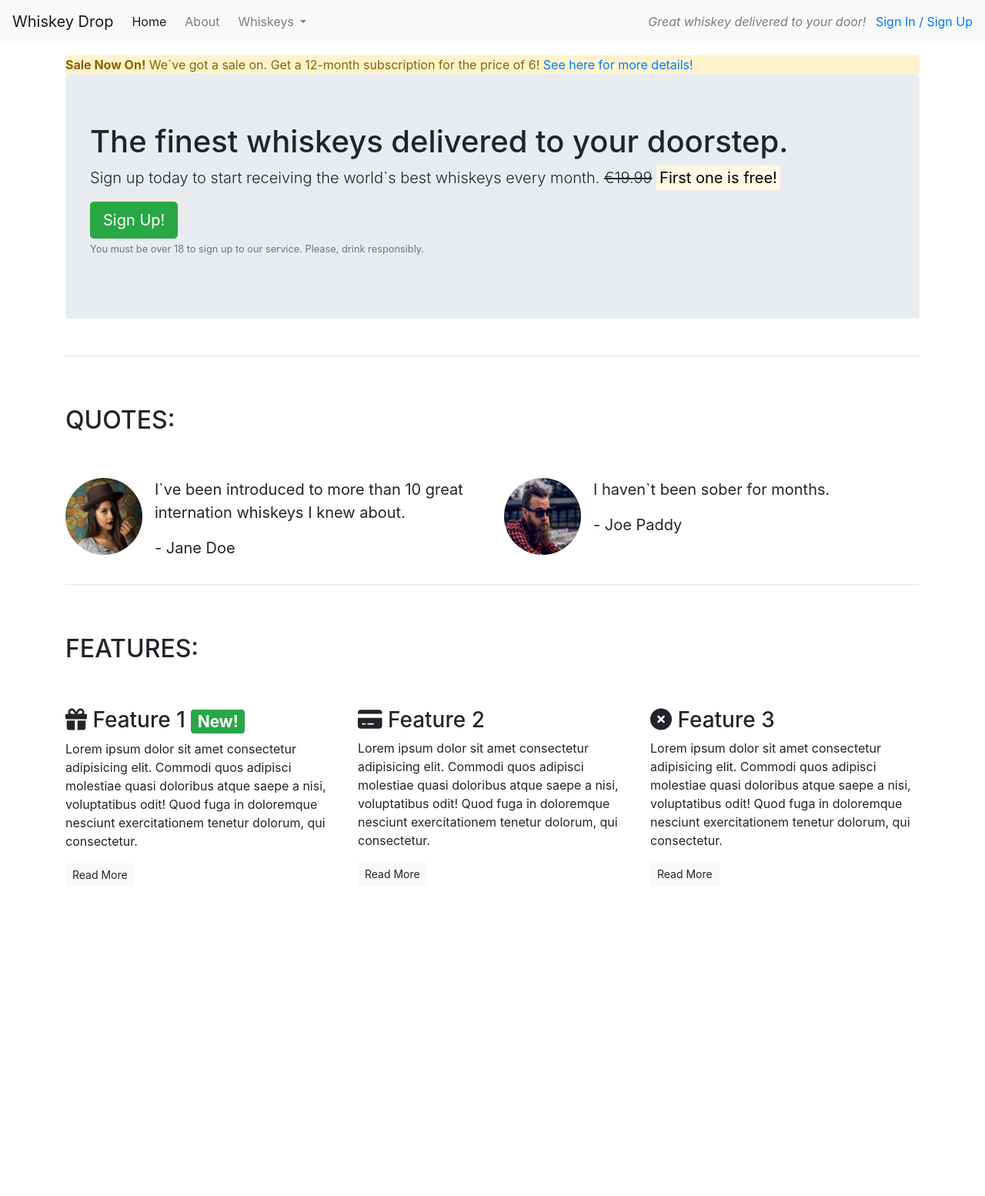
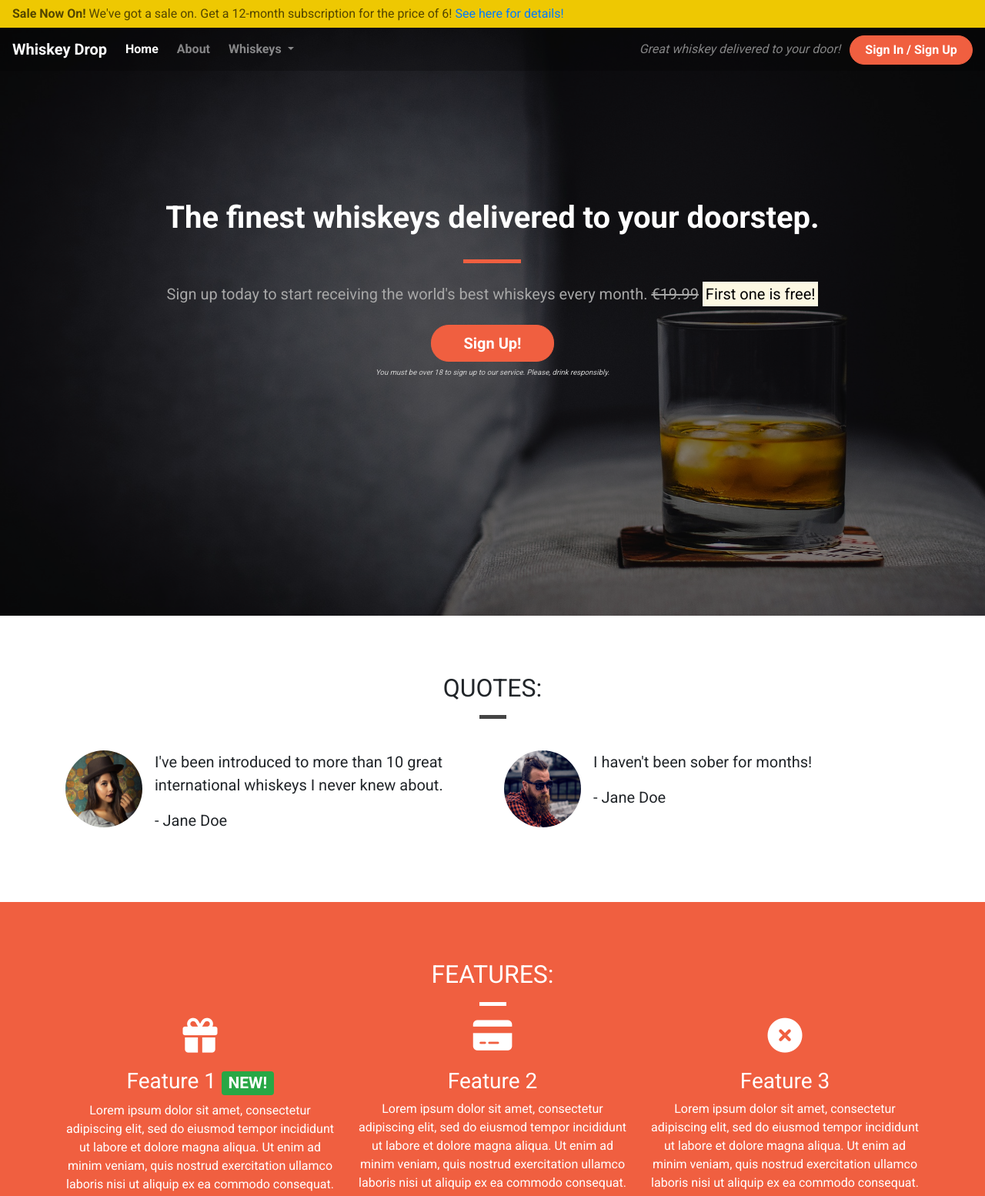
Before and after one commit to dloppes/whiskey_store_project, a plain HTML site: page index.html in a window 1280 px wide. Shown: the top 1554 px of the page at 77% size. Before the commit the page ends 1168 px from the top, so only its background shows below. Drawn offline with nearby package versions, Linux system fonts and the light colour scheme.

Commit message:
landing page finalized with Css implemented beyond what bootstrap offer

```diff
--- /dev/null
+++ b/css/style.css
@@ -0,0 +1,201 @@
+body {
+    font-family: 'Roboto', sans-serif;
+}
+
+/* Containers */
+
+.container-wrapper {}
+
+.container-wrapper--red {
+    background-color: #f05f40;
+    color: white;
+}
+
+.alert-container {}
+
+.callout-container {
+    height: 100vh;
+
+    background: url('../images/whiskey-background.jpg') no-repeat bottom right fixed;
+    -webkit-background-size: cover;
+    -moz-background-size: cover;
+    -o-background-size: cover;
+    background-size: cover;
+
+    display: flex;
+    align-items: center;
+    justify-content: center;
+
+    position: relative;
+}
+
+.opaque-overlay {
+    position: absolute;
+    top: 0;
+    left: 0;
+    height: 100%;
+    width: 100%;
+    background-color: rgba(0, 0, 0, 0.5);
+}
+
+.content-container {
+    padding-top: 75px;
+    padding-bottom: 75px;
+}
+
+/* Navbar */
+
+.navalert-container {
+    position: absolute;
+    top: 0;
+    left: 0;
+    z-index: 1;
+    padding-left: 0;
+    padding-right: 0;
+}
+
+.navbar {
+    margin-bottom: 0;
+    width: 100%;
+    background-color: rgba(0, 0, 0, .25);
+    border: 0;
+}
+
+.navbar .navbar-toggler {
+    border: 0;
+}
+
+.navbar .navbar-brand {
+    font-weight: bold;
+}
+
+.navbar .navbar-nav a {
+    font-weight: bold;
+}
+
+
+/* Jumbotron */
+
+.jumbotron {
+    background-color: transparent;
+}
+
+.jumbotron h1 {
+    color: white;
+    font-weight: bold;
+    margin-bottom: 30px;
+    color: white;
+}
+
+.jumbotron .lead {
+    color: #a7a7a7;
+    margin: 25px 0;
+}
+
+.jumbotron small {
+    font-size: 60%;
+    font-style: italic;
+    color: #d0d0d0;
+}
+
+/* Block dividers */
+
+.block-divider {
+    width: 75px;
+    height: 5px;
+    border: 0;
+    background-color: #444;
+}
+
+.block-divider--orange {
+    background-color: #f05f40;
+}
+
+.block-divider--white {
+    background-color: white;
+}
+
+.block-divider--short {
+    width: 35px;
+}
+
+/* Buttons */
+
+.btn--cta {
+    font-weight: bold;
+    border-radius: 23px;
+    width: 160px;
+}
+
+.btn--red {
+    color: white;
+    background-color: #f05f40;
+    border-color: #f05f40;
+}
+
+.btn--red:hover,
+.btn--red:active,
+.btn--red:focus,
+.btn--red:active:focus {
+    background-color: #df4929;
+    border-color: #df4929;
+    color: white;
+}
+
+/* Alert */
+
+.alert-container .col-12 {
+    padding-left: 0;
+    padding-right: 0;
+}
+
+.site-wide-alert {
+    color: #544600;
+    background-color: #eec802;
+    border-color: #eec802;
+    padding: 5px 15px;
+    margin-bottom: 0;
+    border: 1px solid transparent;
+    border-radius: 0;
+}
+
+/* Page Headers */
+
+.page-header {
+    margin-bottom: 0;
+    border-bottom: 0;
+    text-align: center;
+}
+
+.page-header h2 {
+    margin-top: 0;
+}
+
+/* Quotes */
+
+.quotes .page-header {
+    margin-bottom: 25px;
+}
+
+/* Features */
+
+.feature {
+    text-align: center;
+    margin-bottom: 40px;
+}
+
+.feature i {
+    margin-bottom: 20px;
+    font-size: 45px;
+    line-height: 45px;
+}
+
+.feature .btn {
+    background-color: white;
+    border-color: white;
+    border-radius: 15px;
+    min-width: 100px;
+    font-weight: bold;
+    margin-top: 10px;
+    color: #f05f40;
+}
--- a/index.html
+++ b/index.html
@@ -12,23 +12,31 @@
         integrity="sha384-ho+j7jyWK8fNQe+A12Hb8AhRq26LrZ/JpcUGGOn+Y7RsweNrtN/tE3MoK7ZeZDyx"
         crossorigin="anonymous"></script>
     <script src="https://kit.fontawesome.com/8854d82f4f.js" crossorigin="anonymous"></script>
-
+    <link href="https://fonts.googleapis.com/css?family=Roboto:400,700" rel="stylesheet">
+    <link rel="stylesheet" href="/css/style.css" type="text/css">
 </head>
 
 <body>
-
-    <nav class="navbar navbar-light bg-light navbar-expand-sm">
+    <div class="container-fluid navalert-container">
+        <div class="container-fluid alert-container">
+            <div class="row d-none d-sm-block">
+                <div class="col-12">
+                    <div class="site-wide-alert alert alert-warning">
+                        <strong>Sale Now On!</strong> We've got a sale on. Get a 12-month subscription for the price of 6! <a href="">See here for details!</a>
+                    </div>
+                </div>
+            </div>
+        </div>
+        <nav class="navbar navbar-dark navbar-expand-sm">
             <a href="/" class="navbar-brand">Whiskey Drop</a>
 
-        <button class="navbar-toggler ml-auto" type="button" data-toggle="collapse" data-target="#navbarNavDropdown"
-            aria-controls="navbarNavDropdown" aria-expanded="false" aria-label="Toggle navigation">
+            <button class="navbar-toggler ml-auto" type="button" data-toggle="collapse" data-target="#navbarNavDropdown" aria-controls="navbarNavDropdown" aria-expanded="false" aria-label="Toggle navigation">
         <span class="navbar-toggler-icon"></span></button>
 
             <div class="collapse navbar-collapse" id="navbarNavDropdown">
                 <ul class="navbar-nav mr-auto">
-                <li class="active nav-item mr-2"><a href="/" class="nav-link">Home</a></li>
-                <li class="nav-item mr-2"><a href="/about" class="nav-link">About</a></li>
-
+                    <li class="active nav-item mr-2"><a class="nav-link" href="/">Home</a></li>
+                    <li class="nav-item mr-2"><a class="nav-link" href="/about">About</a></li>
                     <li class="nav-item dropdown">
                         <a class="nav-link dropdown-toggle" href="#" id="navbarDropdownMenuLink" role="button" data-toggle="dropdown" aria-haspopup="true" aria-expanded="false">
           Whiskeys
@@ -39,63 +47,56 @@
                             <a class="dropdown-item" href="#">Japanese</a>
                             <a class="dropdown-item" href="#">American</a>
                         </div>
-
                     </li>
 
-                <li class="nav-item mr-2 d-block d-sm-none"><a href="/login" class="nav-link">Sign In / Sign Up</a></li>
+                    <li class="nav-item mr-2 d-block d-sm-none"><a class="nav-link" href="/login">Sign In / Sign Up</a></li>
                 </ul>
             </div>
-
             <div class="d-none d-md-block">
                 <p class="navbar-text my-auto mr-2"><i>Great whiskey delivered to your door!</i></p>
-            <a href="/login">Sign In / Sign Up</a>
+                <a href="/login" class="btn btn--cta btn--red">Sign In / Sign Up</a>
             </div>
         </nav>
-
-    <article class="container mt-3">
-        <div class="row  d-none d-sm-block">
-            <div class="col-12">
-                <div class="lart alert-warning">
-                    <strong>Sale Now On!</strong> We`ve got a sale on. Get a 12-month subscription for the price of 6!
-                    <a href="">See here for more details!</a>
     </div>
-            </div>
-        </div>
+    <div class="container-fluid callout-container">
         <!-- Callout -->
+        <div class="opaque-overlay">&nbsp;</div>
         <div class="row">
             <div class="col-12">
-                <section class="callout jumbotron">
-                    <h1>The finest whiskeys delivered to your doorstep.</h1>
-                    <p class="lead">Sign up today to start receiving the world`s best whiskeys every month.
+                <section class="callout jumbotron text-center">
+                    <h1 class="jumbotron-header">The finest whiskeys delivered to your doorstep.</h1>
+                    <hr class="block-divider block-divider--orange">
+                    <p class="lead">Sign up today to start receiving the world's best whiskeys every month.
                         <s class="d-none d-sm-inline">€19.99</s>
                         <span class="d-inline d-sm-none"><br></span>
-                        <strong><mark>First one is free!</mark></strong>
-                    </p>
-                    <button class="btn btn-success btn-lg">Sign Up!</button>
-                    <p class="text-muted"><small>You must be over 18 to sign up to our service. Please, drink
-                            responsibly.</small></p>
+                        <strong><mark>First one is free!</mark></strong></p>
+                    <button class="btn btn-lg btn--cta btn--red" data-toggle="modal" data-target="#signUpModal">Sign Up!</button>
+                    <p class="text-muted"><small>You must be over 18 to sign up to our service. Please, drink responsibly.</small></p>
                 </section>
             </div>
         </div>
         <!-- /.callout -->
-        <hr>
+    </div>
 
     <!-- Quotes -->
+    <div class="container-wrapper">
+        <div class="container quotes-container content-container">
             <section class="quotes">
                 <div class="row">
-                <div class="col-12 my-5">
+                    <div class="col-12 page-header">
                         <h2 class="text-uppercase">Quotes:</h2>
+                        <hr class="block-divider block-divider--short">
                     </div>
                 </div>
                 <div class="row">
                     <div class="col-12 col-md-6">
                         <div class="media">
                             <div class="d-none d-sm-block">
-                            <img src="/images/girl-image.png" class="rounded-circle mr-3" height=100 width=100 alt="">
+                                <img src="images/girl-image.png" class="rounded-circle mr-3" height=100 width=100>
                             </div>
                             <div class="media-body">
                                 <blockquote class="blockquote">
-                                <p>I`ve been introduced to more than 10 great internation whiskeys I knew about.</p>
+                                    <p>I've been introduced to more than 10 great international whiskeys I never knew about.</p>
                                     <p>- Jane Doe</p>
                                 </blockquote>
                             </div>
@@ -104,12 +105,12 @@
                     <div class="col-12 col-md-6">
                         <div class="media">
                             <div class="d-none d-sm-block">
-                            <img src="/images/guy-image.png" class="rounded-circle mr-3" height=100 width=100 alt="">
+                                <img src="images/guy-image.png" class="rounded-circle mr-3" height=100 width=100>
                             </div>
                             <div class="media-body">
                                 <blockquote class="blockquote">
-                                <p>I haven`t been sober for months.</p>
-                                <p>- Joe Paddy</p>
+                                    <p>I haven't been sober for months!</p>
+                                    <p>- Jane Doe</p>
                                 </blockquote>
                             </div>
                         </div>
@@ -117,64 +118,89 @@
                 </div>
             </section>
             <!-- /.quotes -->
-        <hr>
+        </div>
+    </div>
 
     <!-- Features -->
+    <div class="container-wrapper container-wrapper--red">
+        <div class="container features-container content-container">
             <section class="features">
                 <div class="row">
-                <div class="col-12 my-5">
+                    <div class="col-12 page-header">
                         <h2 class="text-uppercase">Features:</h2>
+                        <hr class="block-divider block-divider--short block-divider--white">
                     </div>
                 </div>
                 <div class="row">
                     <div class="col-12 col-md-6 col-lg-4">
-                    <div class="feature ">
-                        <h3><i class="fa-solid fa-gift d-none d-sm-inline"></i> Feature 1 <span
-                                class="badge badge-success">New!</span></h3>
-                        <p>Lorem ipsum dolor sit amet consectetur adipisicing elit. Commodi quos adipisci molestiae
-                            quasi
-                            doloribus
-                            atque saepe a nisi, voluptatibus odit! Quod fuga in doloremque nesciunt exercitationem
-                            tenetur
-                            dolorum,
-                            qui consectetur.</p>
-                        <p><a href="" class="btn btn-sm btn-light">Read More</a></p>
+                        <div class="feature">
+                            <h3><i class="fas fa-gift d-none d-sm-block"></i> Feature 1 <span class="badge badge-success">NEW!</span></h3>
+                            <p>Lorem ipsum dolor sit amet, consectetur adipiscing elit, sed do eiusmod tempor incididunt ut labore et dolore magna aliqua. Ut enim ad minim veniam, quis nostrud exercitation ullamco laboris nisi ut aliquip ex ea commodo consequat.</p>
+                            <p><a class="btn btn-sm btn-light" href="">Read More</a></p>
                         </div>
                     </div>
                     <div class="col-12 col-md-6 col-lg-4">
-                    <div class="feature ">
-                        <h3><i class="fa-solid fa-credit-card d-none d-sm-inline"></i> Feature 2</h3>
-                        <p>Lorem ipsum dolor sit amet consectetur adipisicing elit. Commodi quos adipisci molestiae
-                            quasi
-                            doloribus
-                            atque saepe a nisi, voluptatibus odit! Quod fuga in doloremque nesciunt exercitationem
-                            tenetur
-                            dolorum,
-                            qui consectetur.</p>
-                        <p><a href="" class="btn btn-sm btn-light">Read More</a></p>
+                        <div class="feature">
+                            <h3><i class="fas fa-credit-card d-none d-sm-block"></i> Feature 2</h3>
+                            <p>Lorem ipsum dolor sit amet, consectetur adipiscing elit, sed do eiusmod tempor incididunt ut labore et dolore magna aliqua. Ut enim ad minim veniam, quis nostrud exercitation ullamco laboris nisi ut aliquip ex ea commodo consequat.</p>
+                            <p><a class="btn btn-sm btn-light" href="">Read More</a></p>
                         </div>
                     </div>
                     <div class="col-12 d-md-none d-lg-block col-lg-4">
                         <div class="feature">
-                        <h3><i class="fa-solid fa-circle-xmark d-none d-sm-inline"></i> Feature 3</h3>
-                        <p>Lorem ipsum dolor sit amet consectetur adipisicing elit. Commodi quos adipisci molestiae
-                            quasi
-                            doloribus
-                            atque saepe a nisi, voluptatibus odit! Quod fuga in doloremque nesciunt exercitationem
-                            tenetur
-                            dolorum,
-                            qui consectetur.</p>
-                        <p><a href="" class="btn btn-sm btn-light">Read More</a></p>
+                            <h3><i class="fas fa-times-circle d-none d-sm-block"></i> Feature 3</h3>
+                            <p>Lorem ipsum dolor sit amet, consectetur adipiscing elit, sed do eiusmod tempor incididunt ut labore et dolore magna aliqua. Ut enim ad minim veniam, quis nostrud exercitation ullamco laboris nisi ut aliquip ex ea commodo consequat.</p>
+                            <p><a class="btn btn-sm btn-light" href="">Read More</a></p>
                         </div>
                     </div>
                 </div>
             </section>
             <!-- /.features -->
-    </article>
+        </div>
+    </div>
+
+    <div class="modal" tabindex="-1" role="dialog" id="signUpModal">
+        <div class="modal-dialog" role="document">
+            <div class="modal-content">
+                <div class="modal-header">
+                    <h5 class="modal-title">Sign Up To Whiskey Drop!</h5>
+                    <button type="button" class="close" data-dismiss="modal" aria-label="Close">
+          <span aria-hidden="true">&times;</span>
+        </button>
+                </div>
+                <div class="modal-body">
+                    <form>
+                        <div class="form-group">
+                            <label for="exampleInputEmail1">Email address</label>
+                            <input type="email" class="form-control" id="exampleInputEmail1" aria-describedby="emailHelp" placeholder="Enter email">
+                            <small id="emailHelp" class="form-text text-muted">We'll never share your email with anyone else.</small>
+                        </div>
+                        <div class="form-group">
+                            <label for="password">Password</label>
+                            <input type="password" class="form-control" id="password" placeholder="Password">
+                        </div>
+                        <div class="form-group">
+                            <label for="repeatPassword">Repeat Password</label>
+                            <input type="password" class="form-control" id="repeatPassword" placeholder="Repeat Password">
+                        </div>
+                        <button type="submit" class="btn btn-success">Submit</button>
+                    </form>
+                </div>
+            </div>
+        </div>
+    </div>
 
     <script src="https://code.jquery.com/jquery-3.3.1.slim.min.js" integrity="sha384-q8i/X+965DzO0rT7abK41JStQIAqVgRVzpbzo5smXKp4YfRvH+8abtTE1Pi6jizo" crossorigin="anonymous"></script>
     <script src="https://cdnjs.cloudflare.com/ajax/libs/popper.js/1.14.3/umd/popper.min.js" integrity="sha384-ZMP7rVo3mIykV+2+9J3UJ46jBk0WLaUAdn689aCwoqbBJiSnjAK/l8WvCWPIPm49" crossorigin="anonymous"></script>
     <script src="https://stackpath.bootstrapcdn.com/bootstrap/4.1.3/js/bootstrap.min.js" integrity="sha384-ChfqqxuZUCnJSK3+MXmPNIyE6ZbWh2IMqE241rYiqJxyMiZ6OW/JmZQ5stwEULTy" crossorigin="anonymous"></script>
+</body>
+
+</html>
+
+</body>
+
+</html>
+
 </body>
 
 </html>
```
Also changed, not shown: images/whiskey-background.jpg (added). Lines whose indentation alone changed are shown as unchanged.
